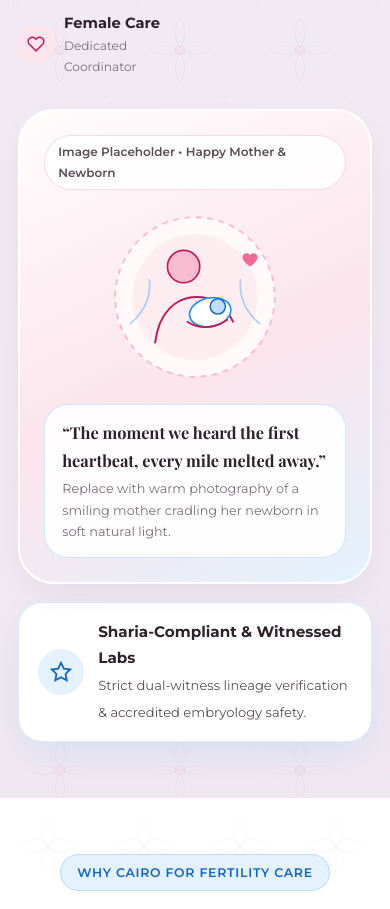
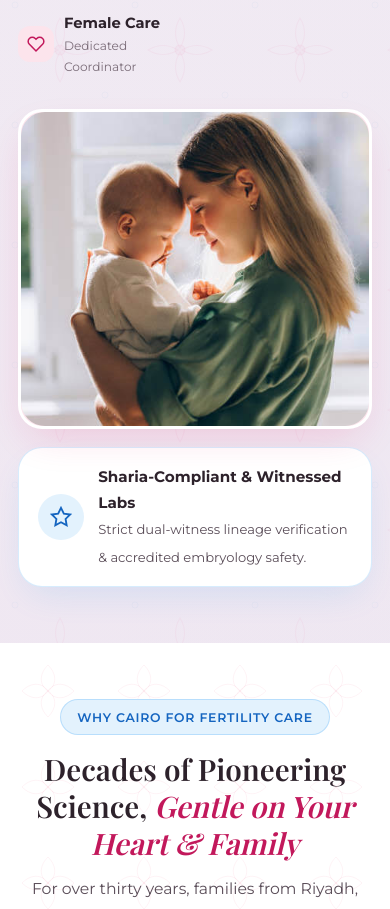
Before and after one commit to omarr7r-boop/nilesmileconcierge, a plain HTML site: page ivf/index.html in a window 390 px wide. Shown: the part 970-1879 px from the top of the page. Drawn offline with nearby package versions, Linux system fonts and the light colour scheme; a web font is replaced by a local one.

Commit message:
Add responsive hero photography for EN and AR IVF landing pages

```diff
--- a/ivf/index.html
+++ b/ivf/index.html
@@ -174,31 +174,17 @@
           </div>
         </div>
 
-        <!-- Hero Visual Collage: Editorial Image Placeholders -->
+        <!-- Hero Visual Collage -->
         <div class="hero__visual reveal">
-          <figure class="photo-placeholder photo-placeholder--hero" role="img" aria-label="Image placeholder: Joyful mother gently cradling her newborn baby wrapped in soft cream linen">
-            <span class="photo-placeholder__tag">Image Placeholder • Happy Mother &amp; Newborn</span>
-            <div class="photo-placeholder__art" aria-hidden="true">
-              <svg width="230" height="190" viewBox="0 0 240 200" fill="none" xmlns="http://www.w3.org/2000/svg">
-                <circle cx="120" cy="100" r="84" fill="#FFF9F9" stroke="#F8BBD0" stroke-width="2" stroke-dasharray="6 6"/>
-                <circle cx="120" cy="100" r="66" fill="#FCE4EC" fill-opacity="0.55"/>
-                <!-- Gentle botanical halo -->
-                <path d="M52 128c14-12 22-28 20-46M188 128c-14-12-22-28-20-46" stroke="#2196F3" stroke-opacity="0.35" stroke-width="2" stroke-linecap="round"/>
-                <!-- Mother silhouette cradling newborn -->
-                <circle cx="108" cy="68" r="17" fill="#F8BBD0" stroke="#C2185B" stroke-width="1.8"/>
-                <path d="M78 148c4-32 22-48 44-48 16 0 30 9 38 26" stroke="#C2185B" stroke-width="2" stroke-linecap="round"/>
-                <ellipse cx="136" cy="116" rx="22" ry="15" transform="rotate(-12 136 116)" fill="#FFFFFF" stroke="#2196F3" stroke-width="1.8"/>
-                <circle cx="144" cy="110" r="8" fill="#BBDEFB" stroke="#1565C0" stroke-width="1.5"/>
-                <path d="M112 126c12 8 28 8 42-2" stroke="#C2185B" stroke-width="1.8" stroke-linecap="round"/>
-                <!-- Floating hearts/petals -->
-                <path d="M170 58c0-4 6-6 8-2 2-4 8-2 8 2 0 5-8 10-8 10s-8-5-8-10z" fill="#E91E63" fill-opacity="0.65"/>
-              </svg>
-            </div>
-            <figcaption class="photo-placeholder__caption">
-              <strong>“The moment we heard the first heartbeat, every mile melted away.”</strong>
-              <span>Replace with warm photography of a smiling mother cradling her newborn in soft natural light.</span>
-            </figcaption>
-          </figure>
+          <div class="hero-photo-frame">
+            <img
+              src="images/hero-en.jpg"
+              alt="Happy mother gently holding her newborn baby in warm natural light"
+              class="hero-photo"
+              loading="eager"
+              decoding="async"
+            >
+          </div>
 
           <div class="hero__floating-card">
             <span class="hero__floating-badge" aria-hidden="true">
--- a/ivf/styles.css
+++ b/ivf/styles.css
@@ -577,6 +577,26 @@ h1, h2, h3, h4, .font-serif {
   position: relative;
   display: grid;
   gap: 1.1rem;
+}
+
+.hero-photo-frame {
+  position: relative;
+  width: 100%;
+  height: clamp(320px, 44vw, 460px);
+  border-radius: 24px;
+  overflow: hidden;
+  border: 3px solid #FFFFFF;
+  box-shadow: var(--shadow-rose);
+  background: var(--pink-tint);
+}
+
+.hero-photo {
+  width: 100%;
+  height: 100%;
+  object-fit: cover;
+  object-position: center;
+  border-radius: 24px;
+  display: block;
 }
 
 .photo-placeholder {
```
Also changed, not shown: ivf/ar/index-ar.html (+10 -21 lines), ivf/images/hero-ar.jpg (added), ivf/images/hero-en.jpg (added).
